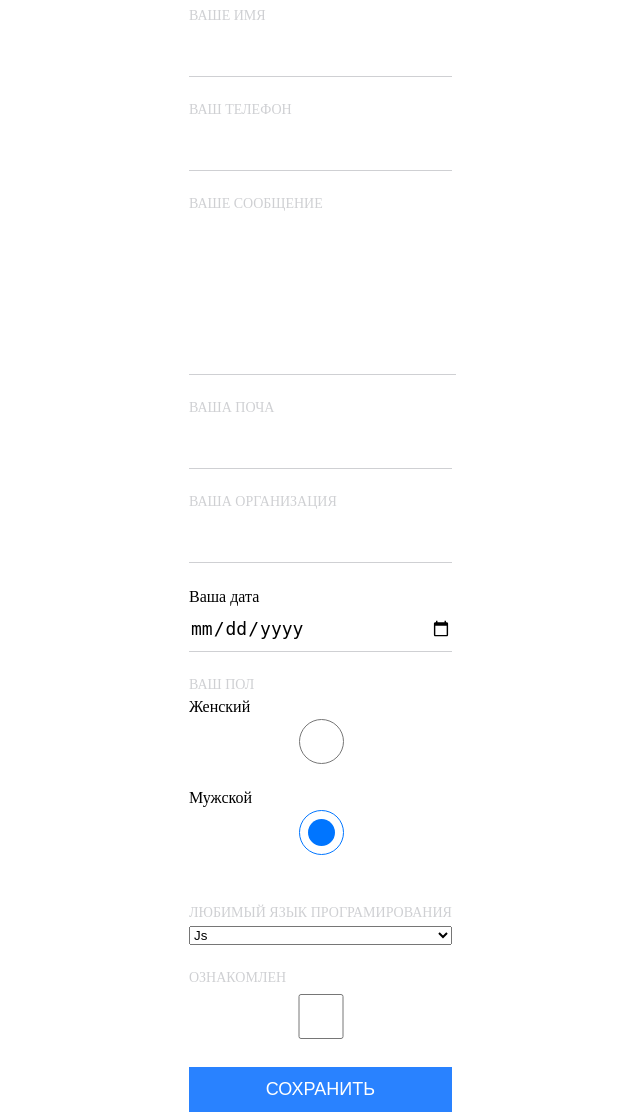
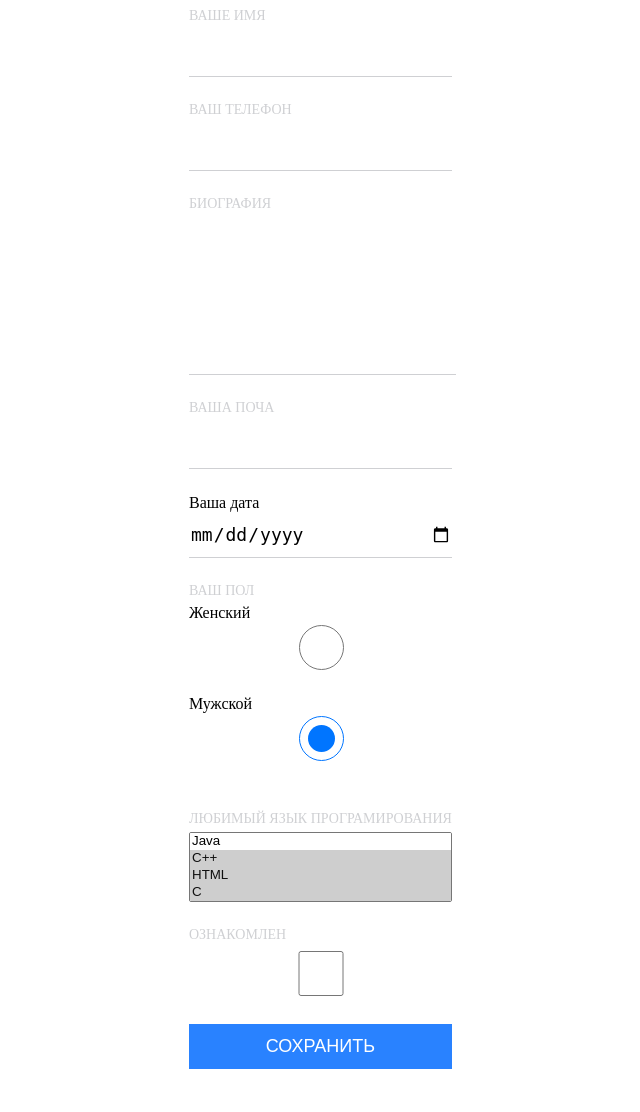
Before and after one commit to Cha1ok/cha1ok.github.io, a PHP site: page /home3/index.php in a window 1280 px wide. Shown: the whole page, without its empty margins (619-1259 px from the left). After the commit the page ends 1069 px from the top, so only its background shows below. Run offline with PHP 8.4, Linux system fonts and the light colour scheme.

Commit message:
Update form.php

```diff
--- a/home3/form.php
+++ b/home3/form.php
@@ -1,51 +1,45 @@
 <form class="popup" action="" method="post">
         <label>
-            <input type="text" name="name">
+            <input type="text" name="name" class="input">
             <div class="label__text">
                 Ваше имя
             </div>
         </label>
         <label>
-            <input type="tel" name="tel">
+            <input type="tel" name="number" class="input">
             <div class="label__text">
                 Ваш телефон
             </div>
         </label>
         <label>
-            <textarea name="message"></textarea>
+            <textarea name="biography" class="input"></textarea>
             <div class="label__text">
-                Ваше сообщение
+                биография
             </div>
         </label>
         <label>
-            <input type="email" name="email">
+            <input type="email" name="email" class="input">
             <div class="label__text">
                 Ваша поча
             </div>
         </label>
         <label>
-            <input type="text" name="organization">
-            <div class="label__text">
-                Ваша организация
-            </div>
-        </label>
-        <label>
-            <input type="date" name="data">
+            <input type="date" name="data" class="input">
             <div class="'label__text">
                 Ваша дата
             </div>
         </label>
         <label>
             <label><input type="radio" checked="checked"
-                name="radio-group-1" value="Значение1" />
+                name="radio" value="Значение1" />
                 Мужской</label>
               <label><input type="radio"
-                name="radio-group-1" value="Значение2" />
+                name="radio" value="Значение2" />
                 Женский</label>
             <div class="label__text">ваш пол</div>
         </label>
         <label>
-            <select name="programm">
+            <select name="lang[]" id="lang" multiple="multiple">
                 <option value="Значение1">Java</option>
                 <option value="Значение2" selected="selected">C++</option>
                 <option value="Значение3" selected="selected">HTML</option>
@@ -55,8 +49,8 @@
             <div class="label__text">Любимый язык програмирования</div>
         </label>
         <label>
-            <input type="checkbox" required
-            name="check-1" />
+            <input type="checkbox"
+            name="check_mark" id="oznakomlen" />
             <div class="label__text">
                 Ознакомлен
             </div>
```
